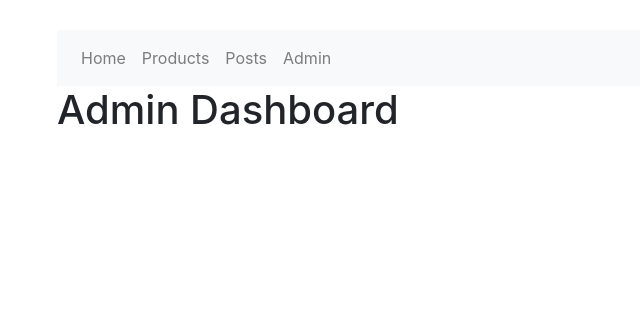
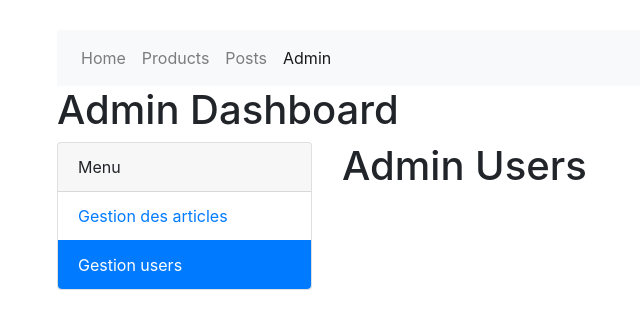
Before and after one commit to charlottedefyn/react-routing, a React (Create React App) app: page /admin/users in a window 1280 px wide. Shown: the top 328 px of the page, without its empty margins (28-668 px from the left). Built offline with nearby package versions, Linux system fonts and the light colour scheme.

Commit message:
gestion des liens actifs NavLink

```diff
--- a/src/App.js
+++ b/src/App.js
@@ -24,6 +24,9 @@ class App extends Component {
             {/* définir la route qui va mener vers la page not found attention à l'ordre !!!*/}
             <Route path="/not-found" component={NotFound} />
             {/** home toujours à la fin */}
+
+            <Redirect from="/produits" to="/products" />
+
             <Route path="/" exact component={Home} />
             {/* si aucune route ne match avec l'url demandé alors c'est le composant Redirect qui va prendre en charge le comporte , c'est à dire rediriger vers not-found */}
             <Redirect to="/not-found" />
--- a/src/components/admin/dashboard.jsx
+++ b/src/components/admin/dashboard.jsx
@@ -1,9 +1,22 @@
 import React from "react";
+import Sidebar from "./sidebar";
+import { Route } from "react-router-dom";
+import Posts from "./posts";
+import Users from "./users";
 
 const Dashboard = ({ match }) => {
   return (
     <div>
       <h1>Admin Dashboard</h1>
+      <section className="row">
+        <div className="col-3">
+          <Sidebar href={window.location.pathname} />
+        </div>
+        <div className="col-9">
+          <Route path="/admin/posts" component={Posts} />
+          <Route path="/admin/users" component={Users} />
+        </div>
+      </section>
     </div>
   );
 };
--- /dev/null
+++ b/src/components/admin/sidebar.jsx
@@ -0,0 +1,42 @@
+import React, { Component } from "react";
+import { NavLink } from "react-router-dom";
+
+class Sidebar extends Component {
+  state = {};
+  style = {
+    background: "#000",
+    color: "white",
+    display: "block"
+  };
+  getNavLinkClass = path => {
+    return this.props.href === path
+      ? "list-group-item active"
+      : "list-group-item";
+  };
+  style = {
+    color: "white",
+    textDecoration: "none",
+    outline: 0
+  };
+  render() {
+    return (
+      <div className="card">
+        <div className="card-header">Menu</div>
+        <ul className="list-group list-group-flush">
+          <li className={this.getNavLinkClass("/admin/posts")}>
+            <NavLink to="/admin/posts" activeStyle={this.style}>
+              Gestion des articles
+            </NavLink>
+          </li>
+          <li className={this.getNavLinkClass("/admin/users")}>
+            <NavLink to="/admin/users" activeStyle={this.style}>
+              Gestion users
+            </NavLink>
+          </li>
+        </ul>
+      </div>
+    );
+  }
+}
+
+export default Sidebar;
--- a/src/components/navbar.jsx
+++ b/src/components/navbar.jsx
@@ -1,29 +1,29 @@
 import React from "react";
-import { Link } from "react-router-dom";
+import { NavLink } from "react-router-dom";
 
 const NavBar = () => {
   return (
     <nav className="navbar navbar-expand navbar-light bg-light">
       <ul className="navbar-nav">
-        <li className="nav-item">
-          <Link to="/" className="nav-link">
+        <li className="nav-item" activeClassName="active">
+          <NavLink to="/" exact className="nav-link">
             Home
-          </Link>
+          </NavLink>
         </li>
-        <li className="nav-item">
-          <Link to="/products" className="nav-link">
+        <li className="nav-item" activeClassName="active">
+          <NavLink to="/products" className="nav-link">
             Products
-          </Link>
+          </NavLink>
         </li>
-        <li className="nav-item">
-          <Link to="/posts/2018/06" className="nav-link">
+        <li className="nav-item" activeClassName="active">
+          <NavLink to="/posts/2018/06" className="nav-link">
             Posts
-          </Link>
+          </NavLink>
         </li>
-        <li className="nav-item">
-          <Link to="/admin" className="nav-link">
+        <li className="nav-item" activeClassName="active">
+          <NavLink to="/admin" className="nav-link">
             Admin
-          </Link>
+          </NavLink>
         </li>
       </ul>
     </nav>
--- a/src/components/productDetails.jsx
+++ b/src/components/productDetails.jsx
@@ -3,6 +3,8 @@ import React, { Component } from "react";
 class ProductDetails extends Component {
   handleSave = () => {
     // Navigate to /products
+    this.props.history.push("/"); // revenir à la page d'avant via le bouton précédent du navigateur
+    //this.props.history.replace("/"); //ne pas revenir sur la page précédente
   };
 
   render() {
```
